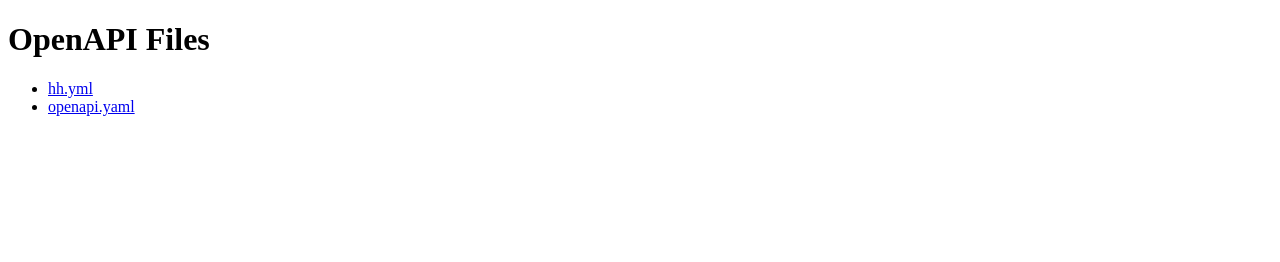
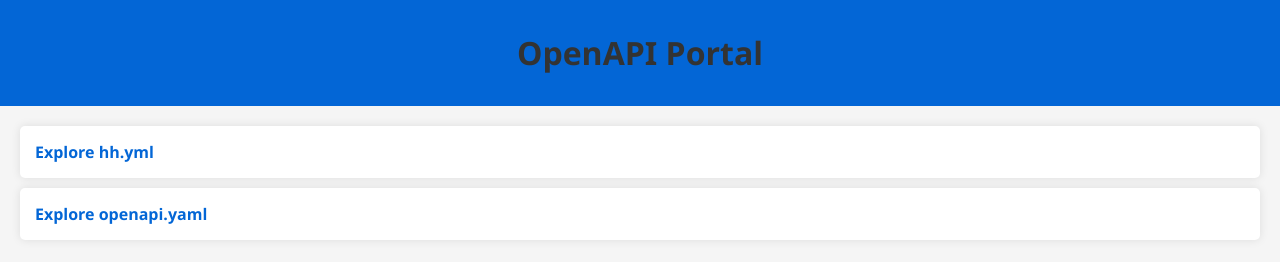
Before and after one commit to malkov163/test1, a plain HTML site: page index.html in a window 1280 px wide. Drawn offline with Linux system fonts and the light colour scheme.

Commit message:
Update index.html

```diff
--- a/index.html
+++ b/index.html
@@ -4,13 +4,68 @@
     <meta charset="UTF-8">
     <meta name="viewport" content="width=device-width, initial-scale=1.0">
     <title>OpenAPI Portal</title>
+    <style>
+        body {
+            font-family: 'Segoe UI', Tahoma, Geneva, Verdana, sans-serif;
+            margin: 0;
+            padding: 0;
+            background-color: #f5f5f5;
+        }
+
+        header {
+            background-color: #0366d6;
+            padding: 10px;
+            text-align: center;
+            color: #fff;
+        }
+
+        main {
+            margin: 20px;
+        }
+
+        h1 {
+            color: #333;
+        }
+
+        ul {
+            list-style-type: none;
+            padding: 0;
+        }
+
+        li {
+            background-color: #fff;
+            margin: 10px 0;
+            padding: 15px;
+            border-radius: 5px;
+            box-shadow: 0 0 10px rgba(0, 0, 0, 0.1);
+            transition: background-color 0.3s;
+        }
+
+        li:hover {
+            background-color: #f0f0f0;
+        }
+
+        a {
+            text-decoration: none;
+            color: #0366d6;
+            font-weight: bold;
+        }
+
+        a:hover {
+            text-decoration: underline;
+        }
+    </style>
 </head>
 <body>
-    <h1>OpenAPI Files</h1>
-    <ul>
-        <li><a href="redoc.html?spec=openapi/hh.yml">hh.yml</a></li>
-        <li><a href="redoc.html?spec=openapi/openapi.yaml">openapi.yaml</a></li>
-        <!-- Добавьте ссылки для других файлов OpenAPI по аналогии -->
-    </ul>
+    <header>
+        <h1>OpenAPI Portal</h1>
+    </header>
+    <main>
+        <ul>
+            <li><a href="redoc.html?spec=openapi/hh.yml">Explore hh.yml</a></li>
+            <li><a href="redoc.html?spec=openapi/openapi.yaml">Explore openapi.yaml</a></li>
+            <!-- Add links for other OpenAPI files -->
+        </ul>
+    </main>
 </body>
 </html>
```
